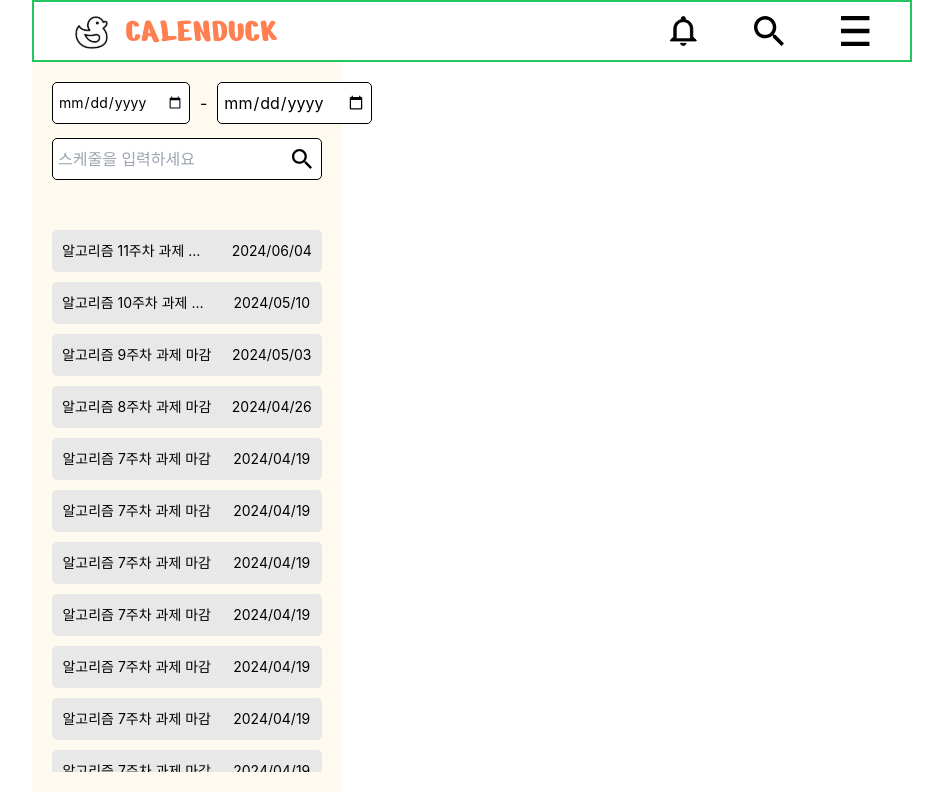
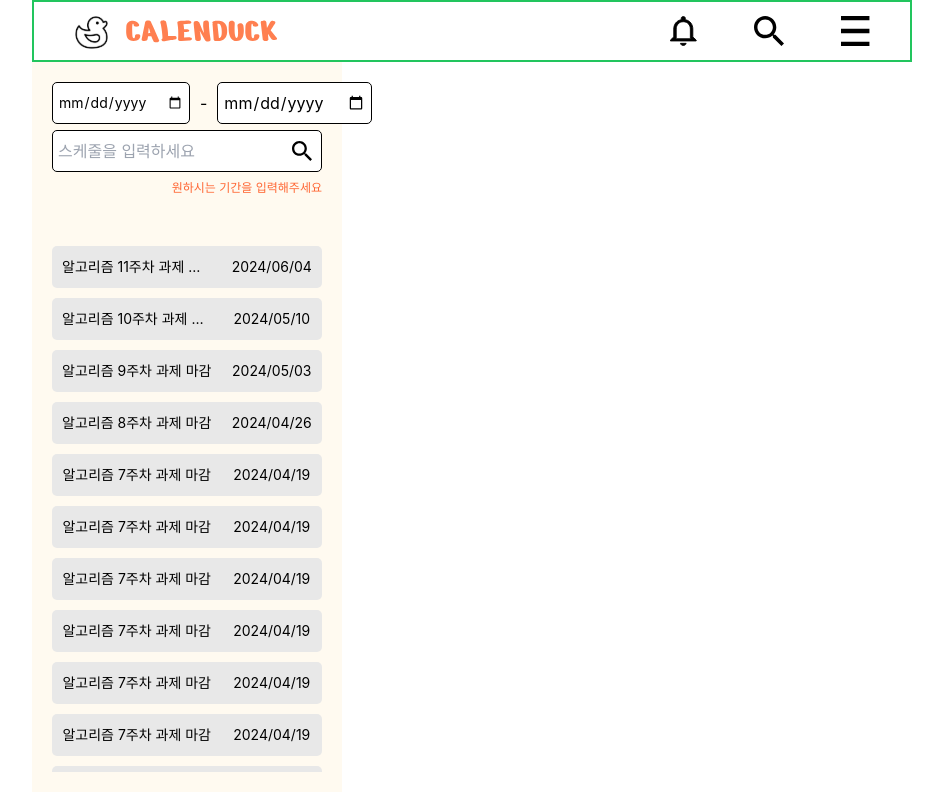
Before and after one commit to Stageus/CalenDuck-homepage, a React (Create React App) app: page /main in a window 1280 px wide. Both pictures are taken after a click on the button 470 px from the left and 159 px from the top of the page. Shown: the whole page, without its empty margins (168-1111 px from the left). Built offline with nearby package versions, Linux system fonts and the light colour scheme.

Commit message:
feat: add alert function for blank search inputs when click search btn

```diff
--- a/src/widgets/SearchSidebar.tsx
+++ b/src/widgets/SearchSidebar.tsx
@@ -1,9 +1,10 @@
-import React, { useEffect, useRef } from "react";
+import React, { useState, useEffect, useRef } from "react";
 
 import SearchItem from "widgets/SearchItem";
 import SearchDateUtil from "shared/utils/SearchDateUtil";
 
 import search from "shared/imgs/search.svg";
+import { start } from "repl";
 
 const SearchSidebar: React.FC = () => {
   const dummyData = [
@@ -70,17 +71,36 @@ const SearchSidebar: React.FC = () => {
   ];
 
   // 검색 기간의 시작점 지정에 따른 끝점의 최소값 설정
-  const startDate = useRef<HTMLInputElement>(null);
-  const endDate = useRef<HTMLInputElement>(null);
+  const startDateRef = useRef<HTMLInputElement>(null);
+  const endDateRef = useRef<HTMLInputElement>(null);
+  const keyWordRef = useRef<HTMLInputElement>(null);
 
   useEffect(() => {
-    return SearchDateUtil(startDate, endDate);
+    return SearchDateUtil(startDateRef, endDateRef);
   }, []);
+
+  // 검색기간, 검색어 미입력 후 검색 진행 시 경고문구 출력
+  const [alert, setAlert] = useState<boolean>(false);
+
+  const startDate = startDateRef.current?.value;
+  const endDate = endDateRef.current?.value;
+  const keyWord = keyWordRef.current?.value;
+
+  const clickSearchEvent = (
+    startDate: string | undefined,
+    endDate: string | undefined,
+    keyWord: string | undefined
+  ) => {
+    if (!startDate || !endDate || keyWord == "") {
+      setAlert(!alert);
+    }
+  };
 
   return (
     <section className="w-[310px] h-sidebar bg-sidebarColor flex flex-col justify-start items-center p-[20px]">
       {/* 검색 입력 */}
-      <article className="w-[100%] h-[100px] mb-[50px] flex flex-col justify-between">
+      <article className="w-[100%] h-[120px] mb-[50px] flex flex-col justify-between">
+        <div className="w-[100%] h-[90px] flex flex-col justify-between">
           {/* 검색 기간 */}
           <div className="flex justify-between items-center">
             <input
@@ -104,11 +124,23 @@ const SearchSidebar: React.FC = () => {
               required
               placeholder="스케줄을 입력하세요"
               className="w-[100%] h-[42px] p-[5px] border border-black rounded-[5px] focus:border-none focus:outline-none focus:shadow focus:shadow-inputFocus"
+              ref={keyWord}
             />
-          <button className="w-[20px] h-[20px] absolute top-1/2 right-[10px] transform -translate-y-1/2">
+            <button
+              onClick={() => {
+                clickSearchEvent(startDate, endDate, keyWord);
+              }}
+              className="w-[20px] h-[20px] absolute top-1/2 right-[10px] transform -translate-y-1/2"
+            >
               <img src={search} alt="검색하기" className="w-[100%] h-[100%]" />
             </button>
           </div>
+        </div>
+        {alert && (
+          <div className="text-alertColor text-xs flex justify-end">
+            원하시는 기간을 입력해주세요
+          </div>
+        )}
       </article>
 
       {/* 검색결과 리스트 */}
```
Lines whose indentation alone changed are shown as unchanged.
